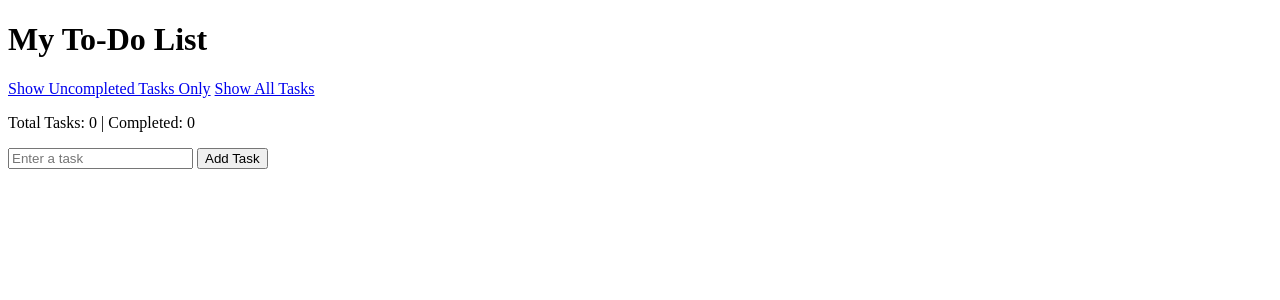
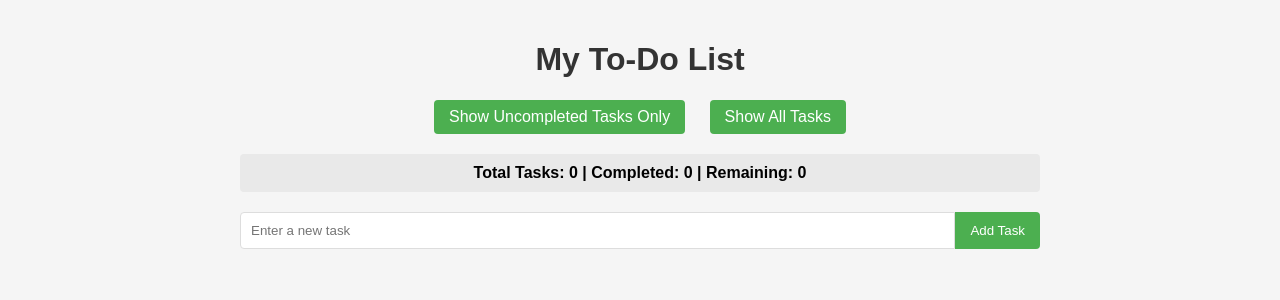
Before and after one commit to sciencefixion/cuddly-barnacle, a Flask app: page / in a window 1280 px wide. Shown: the top 300 px of the page. Run offline with Flask 3, Linux system fonts and the light colour scheme.

Commit message:
add static folder with styles.css and update index.html

```diff
--- /dev/null
+++ b/static/styles.css
@@ -0,0 +1,104 @@
+body {
+  font-family: Arial, sans-serif;
+  max-width: 800px;
+  margin: 0 auto;
+  padding: 20px;
+  background-color: #f5f5f5;
+}
+
+h1 {
+  color: #333;
+  text-align: center;
+}
+
+.nav-links {
+  text-align: center;
+  margin: 20px 0;
+}
+
+.nav-links a {
+  display: inline-block;
+  margin: 0 10px;
+  padding: 8px 15px;
+  background-color: #4CAF50;
+  color: white;
+  text-decoration: none;
+  border-radius: 4px;
+}
+
+.nav-links a:hover {
+  background-color: #45a049;
+}
+
+.task-stats {
+  background-color: #e9e9e9;
+  padding: 10px;
+  border-radius: 4px;
+  margin: 15px 0;
+  text-align: center;
+  font-weight: bold;
+}
+
+form {
+  display: flex;
+  margin: 20px 0;
+}
+
+input[type="text"] {
+  flex: 1;
+  padding: 10px;
+  border: 1px solid #ddd;
+  border-radius: 4px 0 0 4px;
+}
+
+button[type="submit"] {
+  padding: 10px 15px;
+  background-color: #4CAF50;
+  color: white;
+  border: none;
+  border-radius: 0 4px 4px 0;
+  cursor: pointer;
+}
+
+button[type="submit"]:hover {
+  background-color: #45a049;
+}
+
+ul {
+  list-style-type: none;
+  padding: 0;
+}
+
+li {
+  background-color: white;
+  padding: 12px;
+  margin: 8px 0;
+  border-radius: 4px;
+  display: flex;
+  justify-content: space-between;
+  align-items: center;
+  box-shadow: 0 2px 4px rgba(0, 0, 0, 0.1);
+}
+
+.task-info {
+  flex: 1;
+}
+
+.task-actions a {
+  margin-left: 10px;
+  text-decoration: none;
+  color: #333;
+  font-size: 18px;
+}
+
+.task-actions a:hover {
+  color: #4CAF50;
+}
+
+.completed-yes {
+  color: #4CAF50;
+}
+
+.completed-no {
+  color: #f44336;
+}
--- a/templates/index.html
+++ b/templates/index.html
@@ -1,33 +1,42 @@
 <!DOCTYPE html>
 <html>
-
 <head>
     <title>To-Do List</title>
+    <link rel="stylesheet" href="{{ url_for('static', filename='styles.css') }}">
 </head>
-
 <body>
     <h1>My To-Do List</h1>
-    <a href="/uncompleted">Show Uncompleted Tasks Only</a>
-    <a href="/">Show All Tasks</a>
+    <div class="nav-links">
+        <a href="/uncompleted">Show Uncompleted Tasks Only</a>
+        <a href="/">Show All Tasks</a>
+    </div>
 
-    <div>
-        <p>Total Tasks: {{ tasks|length }} | Completed: {{ tasks|selectattr('completed')|list|length }}</p>
+    <div class="task-stats">
+        Total Tasks: {{ tasks|length }} |
+        Completed: {{ tasks|selectattr('completed')|list|length }} |
+        Remaining: {{ tasks|rejectattr('completed')|list|length }}
     </div>
 
     <form action="/add" method="post">
-        <input type="text" name="task" placeholder="Enter a task" required>
+        <input type="text" name="task" placeholder="Enter a new task" required>
         <button type="submit">Add Task</button>
     </form>
 
     <ul>
         {% for task in tasks %}
-        <li>{{ task.title }} [Completed: {{'Yes' if task.completed else 'No'}}]
-            <a href="/delete/{{ task.id }}">❌</a>
-            <a href="/complete/{{ task.id }}">✅</a>
+        <li>
+            <div class="task-info">
+                {{ task.title }}
+                <span class="completed-{{ 'yes' if task.completed else 'no' }}">
+                    [{{ 'Completed' if task.completed else 'Pending' }}]
+                </span>
+            </div>
+            <div class="task-actions">
+                <a href="/complete/{{ task.id }}" title="Mark as complete">✅</a>
+                <a href="/delete/{{ task.id }}" title="Delete task">❌</a>
+            </div>
         </li>
         {% endfor %}
     </ul>
-
 </body>
-
 </html>
```
